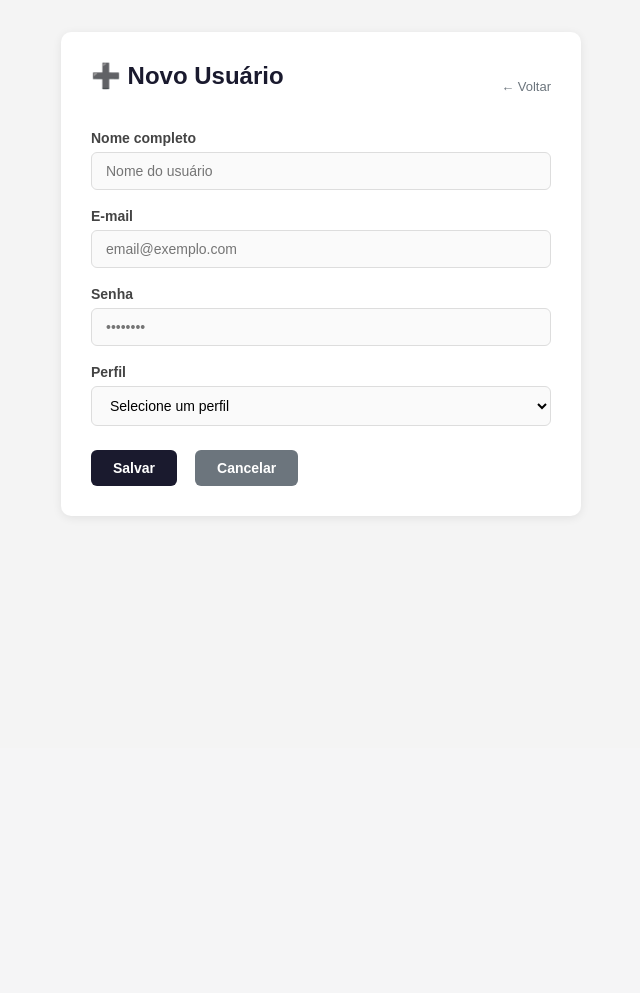
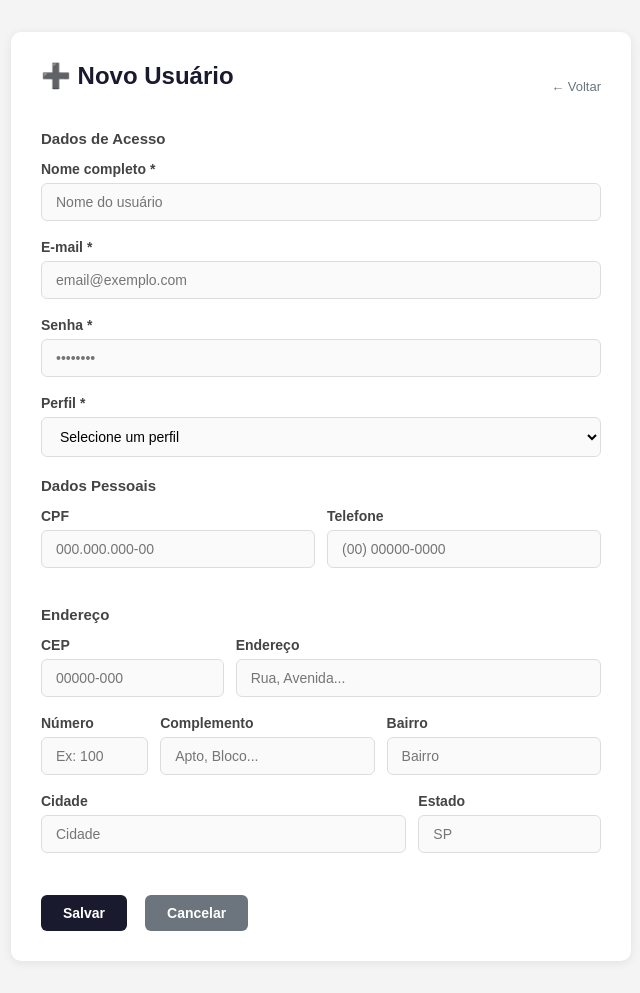
Before and after one commit to caioba7777/PI-programacao-para-internet, a Flask app: page /usuarios/inserir in a window 1280 px wide. Shown: the part 52-1045 px from the top of the page, without its empty margins (319-959 px from the left). Before the commit the page ends 569 px from the top, so only its background shows below. Run offline with Flask 3, Linux system fonts and the light colour scheme; data that the repository does not hold is empty.

Commit message:
mais alterações

```diff
--- a/app.py
+++ b/app.py
@@ -87,7 +87,9 @@ def listar_usuarios():
     cursor = conexao.cursor(dictionary=True)
     try:
         cursor.execute("""
-            SELECT u.id_usuario AS id, u.nome, u.email, p.nome AS perfil
+            SELECT u.id_usuario AS id, u.nome, u.email, u.cpf, u.telefone,
+                   u.cep, u.endereco, u.numero, u.bairro, u.cidade, u.estado,
+                   p.nome AS perfil
             FROM usuarios u
             JOIN perfis p ON u.perfil_id = p.id_perfil
         """)
@@ -108,15 +110,27 @@ def inserir_usuario():
         email = request.form.get("email")
         perfil_id = request.form.get("perfil")
         senha = request.form.get("senha")
+        cpf = request.form.get("cpf")
+        telefone = request.form.get("telefone")
+        cep = request.form.get("cep")
+        endereco = request.form.get("endereco")
+        numero = request.form.get("numero")
+        complemento = request.form.get("complemento")
+        bairro = request.form.get("bairro")
+        cidade = request.form.get("cidade")
+        estado = request.form.get("estado")
+
         if not nome or not email or not perfil_id or not senha:
-            flash("Preencha todos os campos.")
+            flash("Preencha todos os campos obrigatórios.")
             return redirect(url_for("inserir_usuario"))
+
         cursor = conexao.cursor()
         try:
-            cursor.execute(
-                "INSERT INTO usuarios (nome, email, senha, perfil_id) VALUES (%s, %s, %s, %s)",
-                (nome, email, senha, perfil_id)
-            )
+            cursor.execute("""
+                INSERT INTO usuarios
+                    (nome, email, senha, perfil_id, cpf, telefone, cep, endereco, numero, complemento, bairro, cidade, estado)
+                VALUES (%s, %s, %s, %s, %s, %s, %s, %s, %s, %s, %s, %s, %s)
+            """, (nome, email, senha, perfil_id, cpf, telefone, cep, endereco, numero, complemento, bairro, cidade, estado))
             conexao.commit()
             flash("Usuário inserido com sucesso.")
             return redirect(url_for("listar_usuarios"))
@@ -126,6 +140,7 @@ def inserir_usuario():
             return redirect(url_for("inserir_usuario"))
         finally:
             cursor.close()
+
     cursor = conexao.cursor(dictionary=True)
     try:
         cursor.execute("SELECT id_perfil AS id, nome FROM perfis")
--- a/templates/usuarios/inserir_usuario.html
+++ b/templates/usuarios/inserir_usuario.html
@@ -1,37 +1,109 @@
 {% extends "base.html" %}
 {% block title %}Novo Usuário - Tech Store{% endblock %}
 {% block content %}
-<div class="card" style="max-width: 520px; margin: 0 auto;">
+<div class="card" style="max-width: 620px; margin: 0 auto;">
     <div class="header-row">
         <h2>➕ Novo Usuário</h2>
         <a href="{{ url_for('listar_usuarios') }}" class="link-back">← Voltar</a>
     </div>
     <form method="POST" action="{{ url_for('inserir_usuario') }}">
+
+        <h3 style="margin-bottom:14px; color:#444; font-size:15px;">Dados de Acesso</h3>
+
         <div class="form-group">
-            <label for="nome">Nome completo</label>
-            <input type="text" id="nome" name="nome" placeholder="Nome do usuário" required>
+            <label>Nome completo *</label>
+            <input type="text" name="nome" placeholder="Nome do usuário" required>
         </div>
         <div class="form-group">
-            <label for="email">E-mail</label>
-            <input type="email" id="email" name="email" placeholder="email@exemplo.com" required>
+            <label>E-mail *</label>
+            <input type="email" name="email" placeholder="email@exemplo.com" required>
         </div>
         <div class="form-group">
-            <label for="senha">Senha</label>
-            <input type="password" id="senha" name="senha" placeholder="••••••••" required>
+            <label>Senha *</label>
+            <input type="password" name="senha" placeholder="••••••••" required>
         </div>
         <div class="form-group">
-            <label for="perfil">Perfil</label>
-            <select id="perfil" name="perfil" required>
+            <label>Perfil *</label>
+            <select name="perfil" required>
                 <option value="">Selecione um perfil</option>
                 {% for p in perfis %}
                 <option value="{{ p.id }}">{{ p.nome }}</option>
                 {% endfor %}
             </select>
         </div>
+
+        <h3 style="margin: 20px 0 14px; color:#444; font-size:15px;">Dados Pessoais</h3>
+
+        <div style="display:grid; grid-template-columns:1fr 1fr; gap:12px;">
+            <div class="form-group">
+                <label>CPF</label>
+                <input type="text" name="cpf" placeholder="000.000.000-00" maxlength="14">
+            </div>
+            <div class="form-group">
+                <label>Telefone</label>
+                <input type="text" name="telefone" placeholder="(00) 00000-0000" maxlength="20">
+            </div>
+        </div>
+
+        <h3 style="margin: 20px 0 14px; color:#444; font-size:15px;">Endereço</h3>
+
+        <div style="display:grid; grid-template-columns:1fr 2fr; gap:12px;">
+            <div class="form-group">
+                <label>CEP</label>
+                <input type="text" name="cep" id="cep" placeholder="00000-000" maxlength="9">
+            </div>
+            <div class="form-group">
+                <label>Endereço</label>
+                <input type="text" name="endereco" id="endereco" placeholder="Rua, Avenida...">
+            </div>
+        </div>
+
+        <div style="display:grid; grid-template-columns:1fr 2fr 2fr; gap:12px;">
+            <div class="form-group">
+                <label>Número</label>
+                <input type="text" name="numero" placeholder="Ex: 100">
+            </div>
+            <div class="form-group">
+                <label>Complemento</label>
+                <input type="text" name="complemento" placeholder="Apto, Bloco...">
+            </div>
+            <div class="form-group">
+                <label>Bairro</label>
+                <input type="text" name="bairro" id="bairro" placeholder="Bairro">
+            </div>
+        </div>
+
+        <div style="display:grid; grid-template-columns:2fr 1fr; gap:12px;">
+            <div class="form-group">
+                <label>Cidade</label>
+                <input type="text" name="cidade" id="cidade" placeholder="Cidade">
+            </div>
+            <div class="form-group">
+                <label>Estado</label>
+                <input type="text" name="estado" id="estado" placeholder="SP" maxlength="2">
+            </div>
+        </div>
+
         <div class="form-actions">
             <button type="submit" class="btn btn-primary">Salvar</button>
             <a href="{{ url_for('listar_usuarios') }}" class="btn btn-secondary">Cancelar</a>
         </div>
     </form>
 </div>
+
+<script>
+document.getElementById("cep").addEventListener("blur", function () {
+    const cep = this.value.replace(/\D/g, "");
+    if (cep.length !== 8) return;
+    fetch(`https://viacep.com.br/ws/${cep}/json/`)
+        .then(r => r.json())
+        .then(d => {
+            if (d.erro) return;
+            document.getElementById("endereco").value = d.logradouro;
+            document.getElementById("bairro").value = d.bairro;
+            document.getElementById("cidade").value = d.localidade;
+            document.getElementById("estado").value = d.uf;
+        });
+});
+</script>
 {% endblock %}
--- a/templates/usuarios/listar_usuarios.html
+++ b/templates/usuarios/listar_usuarios.html
@@ -13,6 +13,9 @@
                 <th>#</th>
                 <th>Nome</th>
                 <th>E-mail</th>
+                <th>CPF</th>
+                <th>Telefone</th>
+                <th>Cidade/UF</th>
                 <th>Perfil</th>
                 <th>Ações</th>
             </tr>
@@ -23,6 +26,9 @@
                 <td>{{ u.id }}</td>
                 <td>{{ u.nome }}</td>
                 <td>{{ u.email }}</td>
+                <td>{{ u.cpf or '-' }}</td>
+                <td>{{ u.telefone or '-' }}</td>
+                <td>{{ u.cidade or '-' }}{% if u.estado %}/{{ u.estado }}{% endif %}</td>
                 <td><span class="badge">{{ u.perfil }}</span></td>
                 <td>
                     <form method="POST" action="{{ url_for('remover_usuario', id=u.id) }}"
```
Also changed, not shown: schema.sql (+10 -2 lines).
